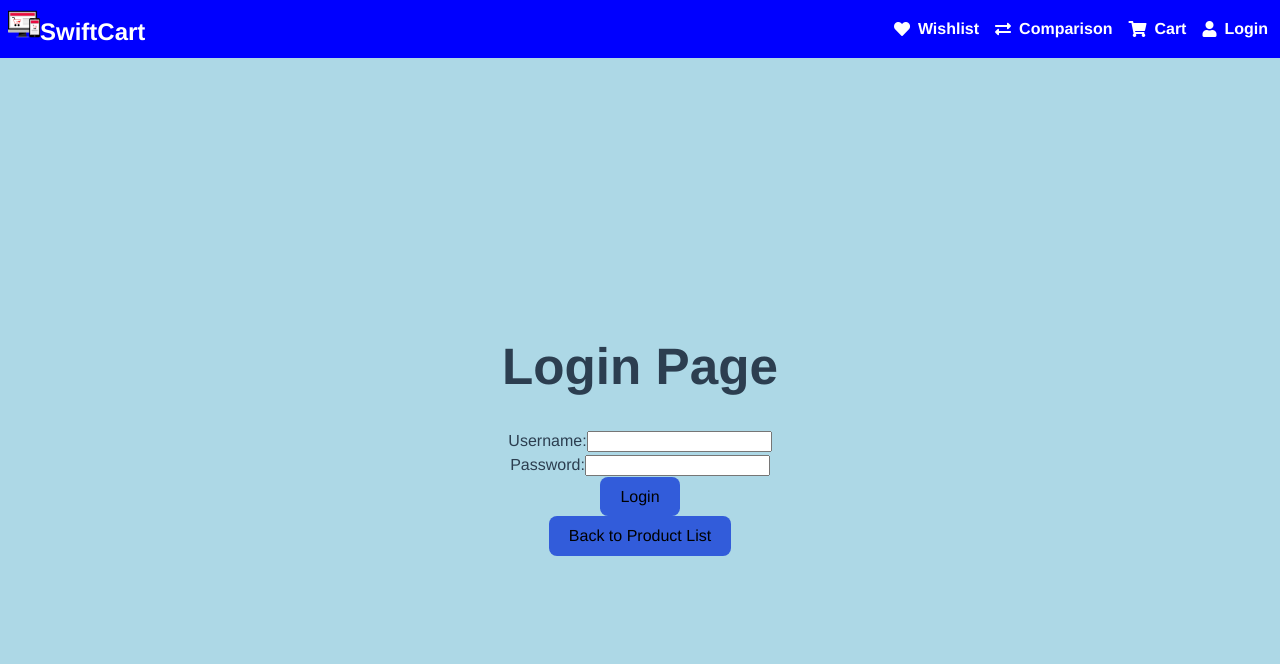
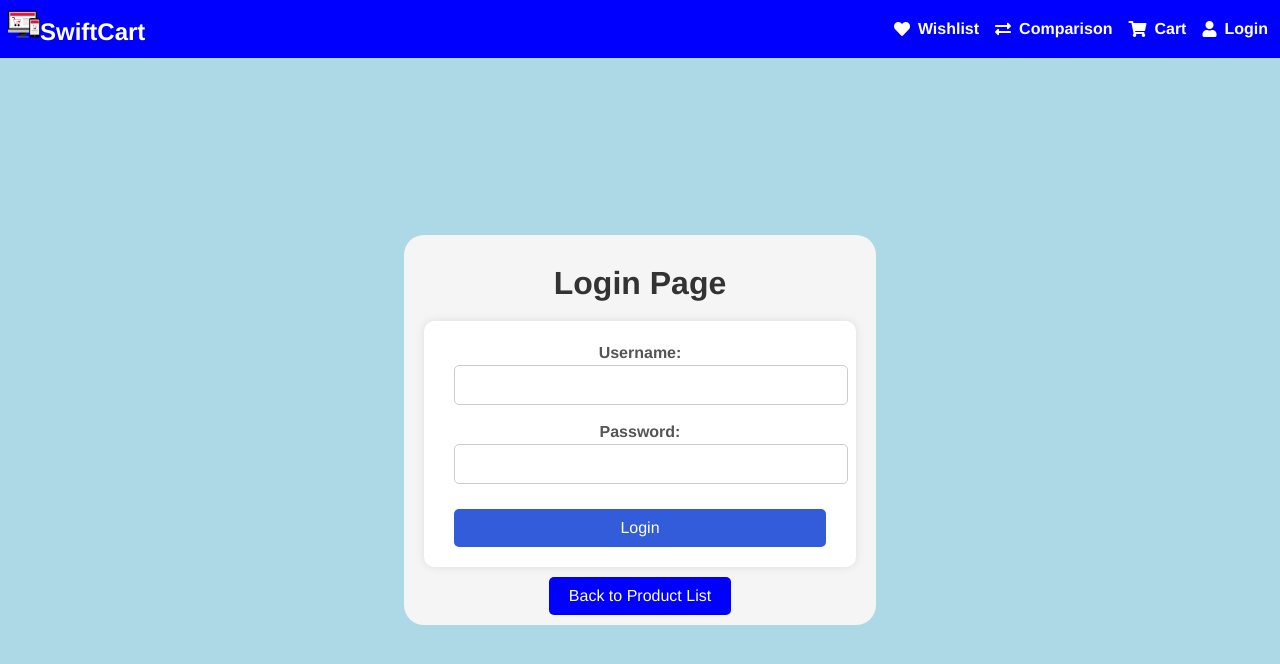
Before and after one commit to IkanyengAdams/JSF-Portfolio_Piece_IKAADA488_BCL2407_GroupB_Ikanyeng-Adams_JSF04, a Vue app: page /login in a window 1280 px wide. Shown: the top 664 px of the page. Built offline with nearby package versions, Linux system fonts and the light colour scheme.

Commit message:
Added axios dependency, updated package-lock.json, and modified Login.vue component with new styles and layout

```diff
--- a/package.json
+++ b/package.json
@@ -9,6 +9,7 @@
     "preview": "vite preview"
   },
   "dependencies": {
+    "axios": "^1.7.3",
     "vue": "^3.4.31",
     "vue-router": "^4.0.13"
   },
--- a/src/components/Login.vue
+++ b/src/components/Login.vue
@@ -39,7 +39,71 @@ export default {
 </script>
 
 <style scoped>
-button{
+.login-container {
+  display: flex;
+  flex-direction: column;
+  align-items: center;
+  justify-content: center;
+  background-color: #f5f5f5;
+  padding: 10px 50px;
+  border-radius: 20px;
+}
+
+h1 {
+  margin-bottom: 20px;
+  font-size: 2em;
+  color: #333;
+}
+
+form {
+  display: flex;
+  flex-direction: column;
+  width: 100%;
+  max-width: 400px;
+  background: white;
+  padding: 20px 30px;
+  border-radius: 10px;
+  box-shadow: 0 0 10px rgba(0, 0, 0, 0.1);
+}
+
+.form-group {
+  margin-bottom: 15px;
+}
+
+label {
+  margin-bottom: 5px;
+  font-weight: bold;
+  color: #555;
+}
+
+input {
+  width: 100%;
+  padding: 10px;
+  border: 1px solid #ccc;
+  border-radius: 5px;
+  font-size: 1em;
+}
+
+.login-button, .back-button {
   background: #325cda;
+  color: white;
+  border: none;
+  padding: 10px 20px;
+  border-radius: 5px;
+  cursor: pointer;
+  margin-top: 10px;
 }
+
+.login-button:hover, .back-button:hover {
+  background: #274bb5;
+}
+
+.back-button {
+  background: blue;
+}
+
+.back-button:hover {
+  background: #5ab7f1;
+}
+
 </style>
```
Also changed, not shown: 1 other file (tests, documents, lock files or other folders).
